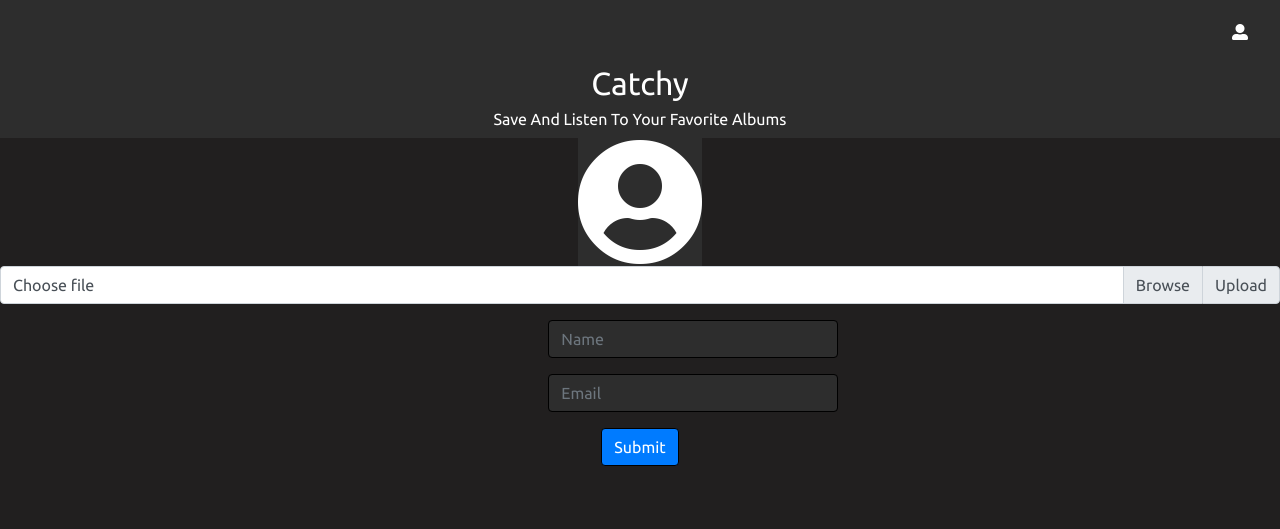
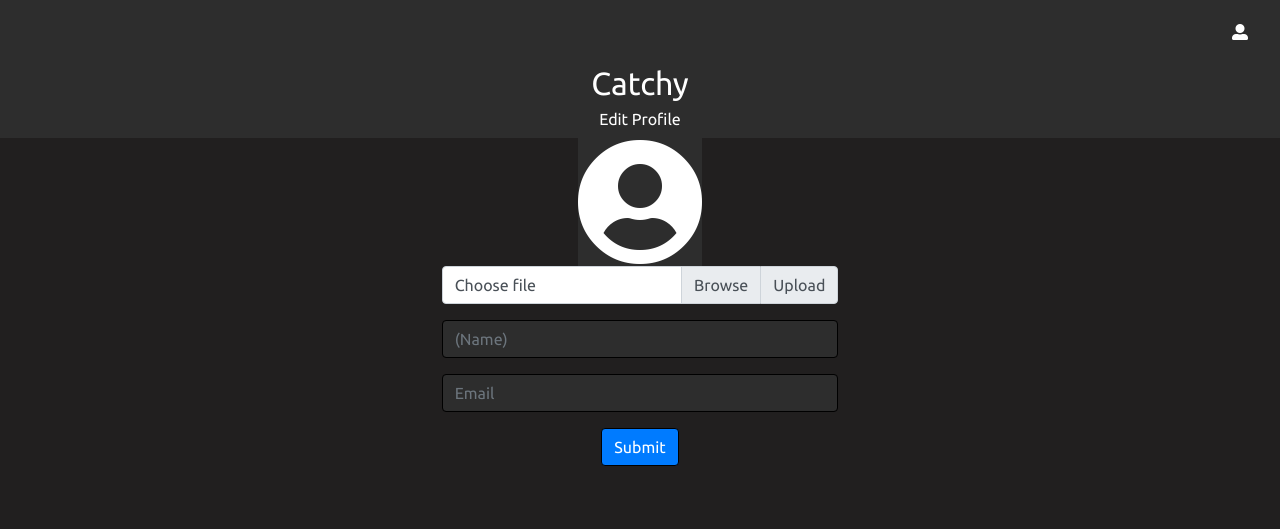
Before and after one commit to paristechprofile/Project-1-Karma-Jon-Paris, a Node server app: template views/userProfile.html in a window 1280 px wide. Shown: the top 529 px of the page. Run offline with Node 20, Linux system fonts and the light colour scheme; the template is opened without the code that fills it, so the values that code supplies are empty; some libraries are stand-ins or nearby versions.

Commit message:
added red delete buttons and modified the edit user

```diff
--- a/public/styles/userProfile.css
+++ b/public/styles/userProfile.css
@@ -46,15 +46,12 @@ h2, h6, .fas{
 .form-control{
     background-color: #2d2d2d;
     border-color: black;
-    display: flex;
-    justify-content: center;
 }
 .col-form-label{
     text-align: left;
 }
 .btn{
     border-color: black;
-    justify-content: center;
 }
 .albums{
     padding: 0em 1em;
--- a/views/index.html
+++ b/views/index.html
@@ -51,7 +51,7 @@
                 <div class="card-body">
                     <h5 class="card-title">Purple Rain</h5>
                     <p class="card-text">Prince</p>
-                    <a href="#" class="btn btn-primary">Go somewhere</a>
+                    <a href="#" class="btn btn-danger">Delete</a>
                 </div>
             </div>
         </div>
@@ -61,7 +61,7 @@
                 <div class="card-body">
                     <h5 class="card-title">1994</h5>
                     <p class="card-text">My Bloody Valentine</p>
-                    <a href="#" class="btn btn-primary">Go somewhere</a>
+                    <a href="#" class="btn btn-danger">Delete</a>
                 </div>
             </div>
         </div>
@@ -71,7 +71,7 @@
                 <div class="card-body">
                     <h5 class="card-title">A Seat At The Table</h5>
                     <p class="card-text">Solange</p>
-                    <a href="#" class="btn btn-primary">Go somewhere</a>
+                    <a href="#" class="btn btn-danger">Delete</a>
                 </div>
             </div>
         </div>
--- a/views/userProfile.html
+++ b/views/userProfile.html
@@ -32,14 +32,14 @@
     <div class="row">
         <div class="col-12 main">
             <h2>Catchy</h2>
-            <h6>Save And Listen To Your Favorite Albums</h6>
+            <h6>Edit Profile</h6>
         </div>
     </div>
     <div class="row ">
         <i class="fas fa-user-circle fa-8x profilePic"></i>
     </div>
     <div class="row">
-        <div class="input-group mb-3">
+        <div class="col-4 input-group mb-3">
             <div class="custom-file">
                 <input type="file" class="custom-file-input" id="inputGroupFile02">
                 <label class="custom-file-label" for="inputGroupFile02" aria-describedby="inputGroupFileAddon02">Choose file</label>
@@ -51,14 +51,14 @@
     </div>
     <form>
         <div class="form-group row">
-                <label for="inlineFormInput" class="col-sm-1 col-form-label"></label>
-                <div class="col-sm-10 col-lg-3">
-                <input type="text" class="form-control" id="inlineFormInput" placeholder="Name">
+                <!-- <label for="inlineFormInput" class="col-sm-1 col-form-label">Name</label> -->
+                <div class="col-sm-10 col-lg-4">
+                <input type="text" class="form-control" id="inlineFormInput" placeholder="(Name)">
                 </div>
             </div>
         <div class="form-group row">
-            <label for="inputEmail1" class="col-sm-1 col-form-label"></label>
-            <div class="col-sm-10 col-lg-3">
+            <!-- <label for="inputEmail1" class="col-sm-1 col-form-label">Email</label> -->
+            <div class="col-sm-10 col-lg-4">
             <input type="email" class="form-control" id="inputEmail3" placeholder="Email">
             </div>
         </div>
```
